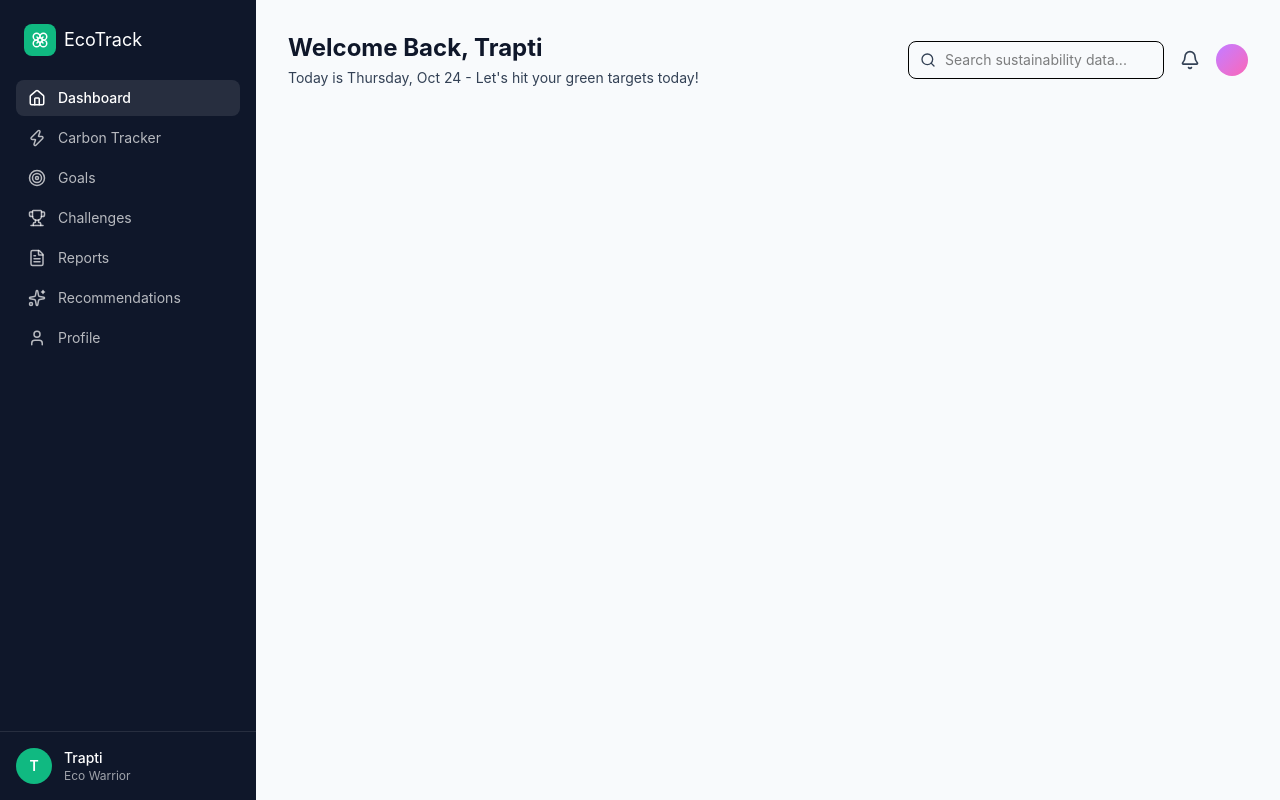
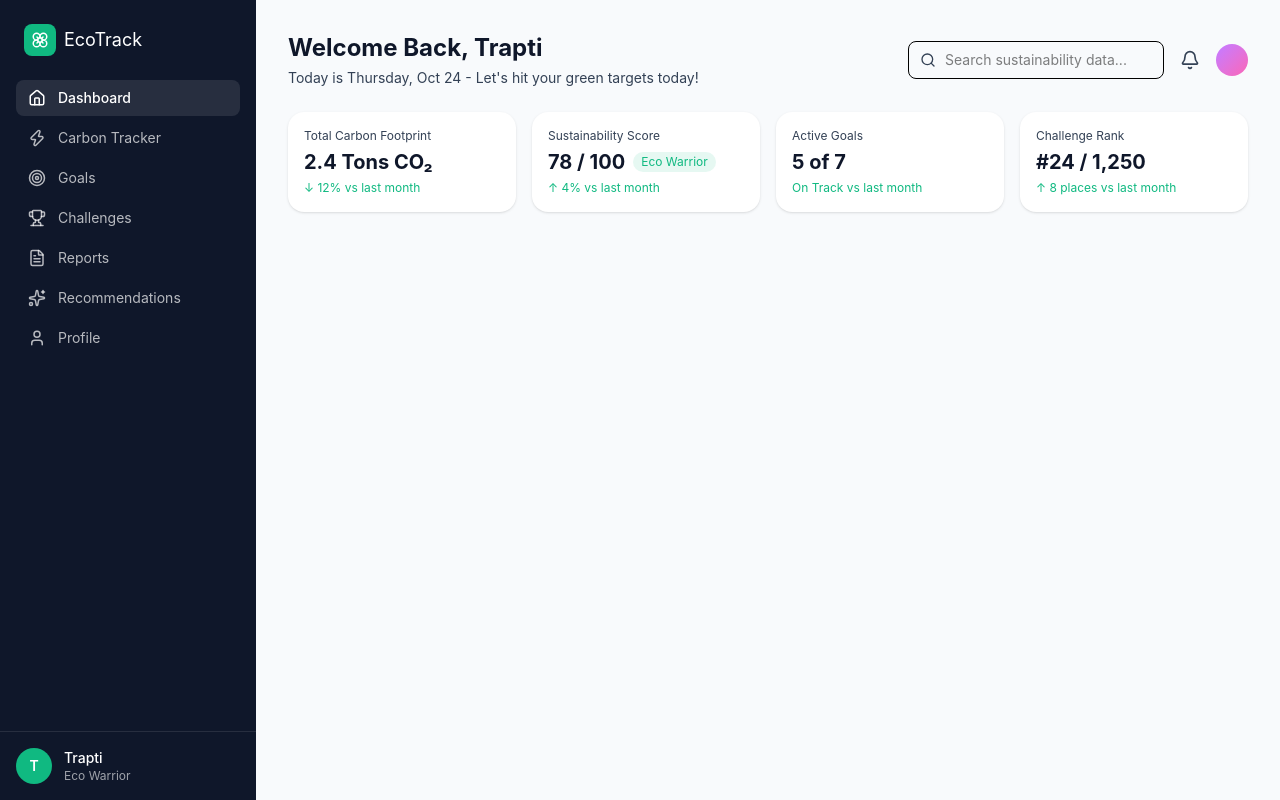
Before and after one commit to springboardmentor212/EcoTrack_Group1, a React app in the folder frontend/: page /user-dashboard in a window 1280 px wide. Built offline with nearby package versions, Linux system fonts and the light colour scheme; the HTML template or start-up script is replaced by a standard one.

Commit message:
add StatCards UI component to user dashboard

```diff
--- /dev/null
+++ b/frontend/src/components/StatCard.jsx
@@ -0,0 +1,20 @@
+export default function StatCard({ label, value, trend, trendGood = true, badge }) {
+    return (
+        <div className="bg-[var(--color-surface)] rounded-2xl p-4 shadow-sm">
+            <p className="text-xs text-[var(--color-slate)] mb-1">{label}</p>
+            <div className="flex items-center gap-2">
+                <p className="text-xl font-bold text-[var(--color-primary)]">{value}</p>
+                {badge && (
+                    <span className="text-xs bg-[var(--color-eco)]/10 text-[var(--color-eco)] px-2 py-0.5 rounded-full">
+                        {badge}
+                    </span>
+                )}
+            </div>
+            {trend && (
+                <p className={`text-xs mt-1 ${trendGood ? "text-[var(--color-eco)]" : "text-red-500"}`}>
+                    {trend}
+                </p>
+            )}
+        </div>
+    )
+}
--- a/frontend/src/pages/UserDashboard.jsx
+++ b/frontend/src/pages/UserDashboard.jsx
@@ -2,6 +2,14 @@
 
 import { Search, Bell, Sparkles} from "lucide-react";
 import Sidebar from "../components/Sidebar";
+import StatCard from "../components/StatCard";
+
+const statCards = [
+    {label: "Total Carbon Footprint", value: "2.4 Tons CO₂", trend: "↓ 12% vs last month", trendGood: true},
+    {label: "Sustainability Score", value: "78 / 100", badge: "Eco Warrior", trend: "↑ 4% vs last month", trendGood: true},
+    {label: "Active Goals", value: "5 of 7", trend: "On Track vs last month", trendGood: true},
+    {label: "Challenge Rank", value: "#24 / 1,250", trend: "↑ 8 places vs last month", trendGood: true},
+];
 
 export default function UserDashboard() {
     return (
@@ -28,6 +36,12 @@ export default function UserDashboard() {
                         <div className="h-8 w-8 rounded-full bg-gradient-to-br from-purple-400 to-pink-400"></div>
                     </div>
                 </div>
+
+                <div className="grid grid-cols-4 gap-4 mb-6">
+                    {statCards.map((card, i) => (
+                        <StatCard key={i} {...card} />
+                    ))}
+                </div>
             </main>
         </div>
     )
```
